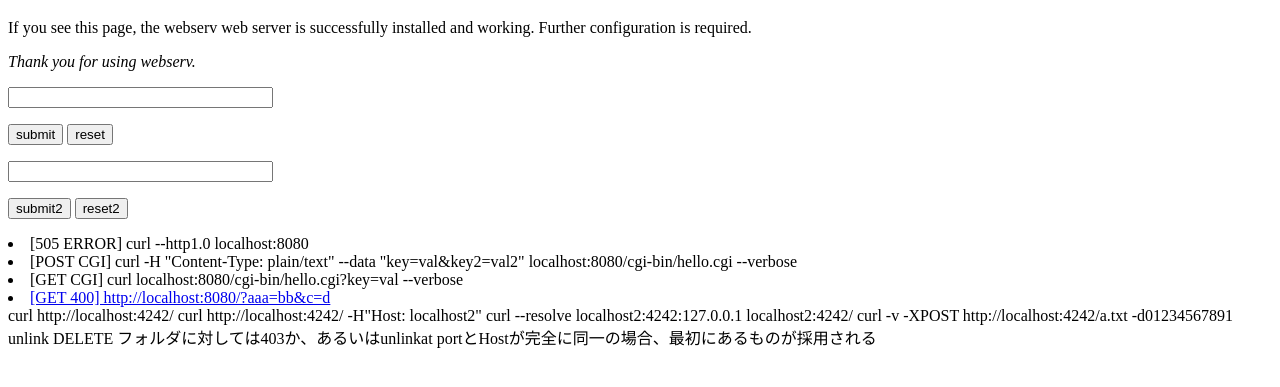
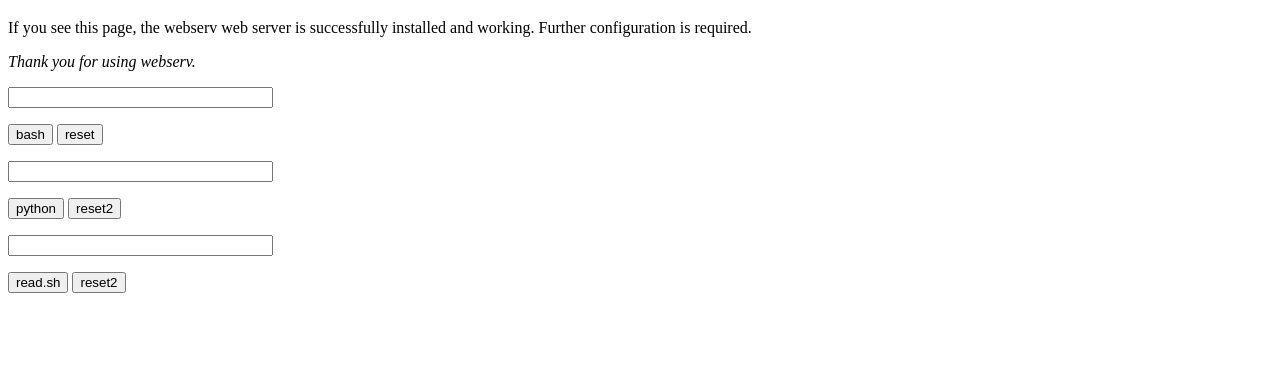
Before and after one commit to pettei47/42_webserv, a plain HTML site: page pages/review.html in a window 1280 px wide. Shown: the part 61-448 px from the top of the page. Drawn offline with Linux system fonts and the light colour scheme.

Commit message:
set demo html

```diff
--- a/pages/review.html
+++ b/pages/review.html
@@ -17,33 +17,22 @@
   <form method="post" action="/cgi/cgi.sh">
     <p><input type="text" name="example" size="30"></p>
     <p>
-    <input type="submit" value="submit">
+    <input type="submit" value="bash">
     <input type="reset" value="reset">
     </p>
   </form>
-  <form method="post" action="/cgi/cgi.sh">
+  <form method="post" action="/cgi/test.py">
     <p><input type="text" name="example" size="30"></p>
     <p>
-    <input type="submit" value="submit2">
+    <input type="submit" value="python">
     <input type="reset" value="reset2">
     </p>
   </form>
-  <li>[505 ERROR] curl --http1.0 localhost:8080 </li>
-  <li>[POST CGI] curl -H "Content-Type: plain/text" --data "key=val&key2=val2" localhost:8080/cgi-bin/hello.cgi --verbose</li>
-  <li>[GET CGI] curl localhost:8080/cgi-bin/hello.cgi?key=val --verbose</li>
-  <li><a href="?aaa=bb&c=d">[GET 400] http://localhost:8080/?aaa=bb&c=d</a></li>
-  </ul>
-
-
-  curl http://localhost:4242/
-  curl http://localhost:4242/ -H"Host: localhost2"
-  curl --resolve localhost2:4242:127.0.0.1 localhost2:4242/
-
-  curl -v -XPOST http://localhost:4242/a.txt -d01234567891
-
-  unlink
-  DELETE フォルダに対しては403か、あるいはunlinkat
-
-  portとHostが完全に同一の場合、最初にあるものが採用される
-
+  <form method="get" action="/cgi/read.sh">
+    <p><input type="text" name="example" size="30"></p>
+    <p>
+    <input type="submit" value="read.sh">
+    <input type="reset" value="reset2">
+    </p>
+  </form>
 </html>
```
